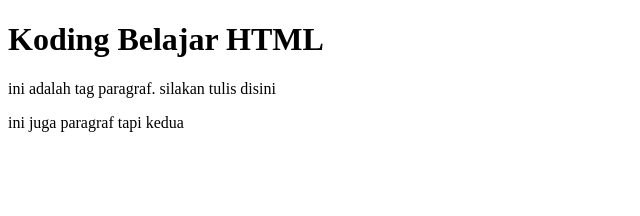
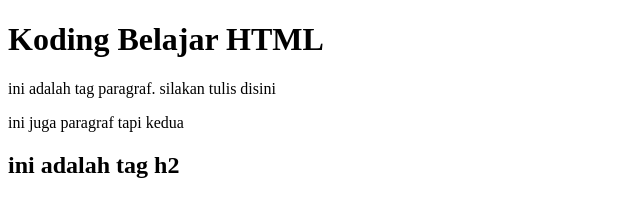
Before and after one commit to sanyotoFam/belajar-html, a plain HTML site: page index.html in a window 1280 px wide. Shown: the whole page, without its empty margins (0-640 px from the left). Drawn offline with Linux system fonts and the light colour scheme.

Commit message:
nambah <h2>

```diff
--- a/index.html
+++ b/index.html
@@ -7,6 +7,6 @@
     <h1>Koding Belajar HTML</h1>
     <p>ini adalah tag paragraf. silakan tulis disini</p>
     <p>ini juga paragraf tapi kedua</p>
-
+    <h2>ini adalah tag h2</h2>
 </body>
 </html>
```
